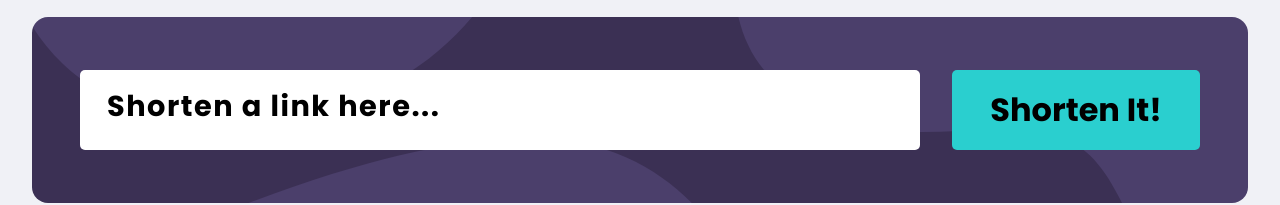
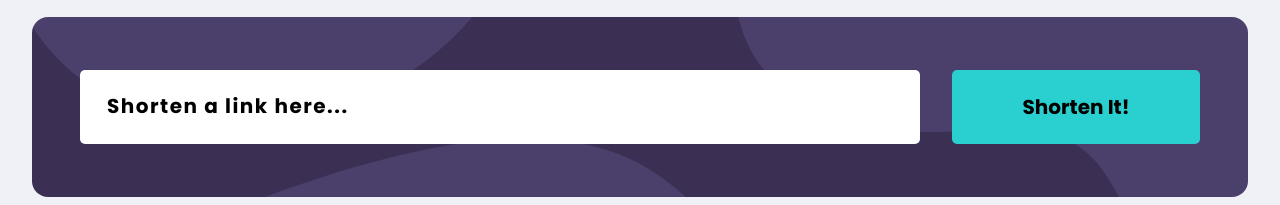
Before and after one commit to iqbalfaisal/frontend-development-js-khohwc, a React (Create React App) app: page / in a window 1280 px wide. Shown: the part 431-636 px from the top of the page. Built offline with nearby package versions, Linux system fonts and the light colour scheme.

Commit message:
style: reduce font size

```diff
--- a/src/components/Shorten/Shorten.css
+++ b/src/components/Shorten/Shorten.css
@@ -21,7 +21,7 @@ section {
   margin-top: 1.5rem;
   border: none;
   font-weight: bold;
-  font-size: 2rem;
+  font-size: 20px;
   width: 100%;
   cursor: pointer;
   background-color: var(--cyan);
@@ -57,7 +57,7 @@ section {
 .main-link input::placeholder {
   color: var(--neutral-gray-violet);
   font-weight: bold;
-  font-size: 1.8rem;
+  font-size: 20px;
   letter-spacing: 1.5px;
   transform: translate3d(0, 2px, 0);
 }
@@ -84,7 +84,7 @@ section {
   border-radius: 1rem;
   padding: 2rem;
   margin: 4rem 0;
-  font-size: 1.6rem;
+  font-size: 20px;
   overflow: hidden;
 }
 
@@ -159,6 +159,6 @@ section {
     margin-top: 0;
     margin-left: 1rem;
     flex-basis: 5rem;
-    font-size: 1.6rem;
+    font-size: 20px;
   }
 }
```
